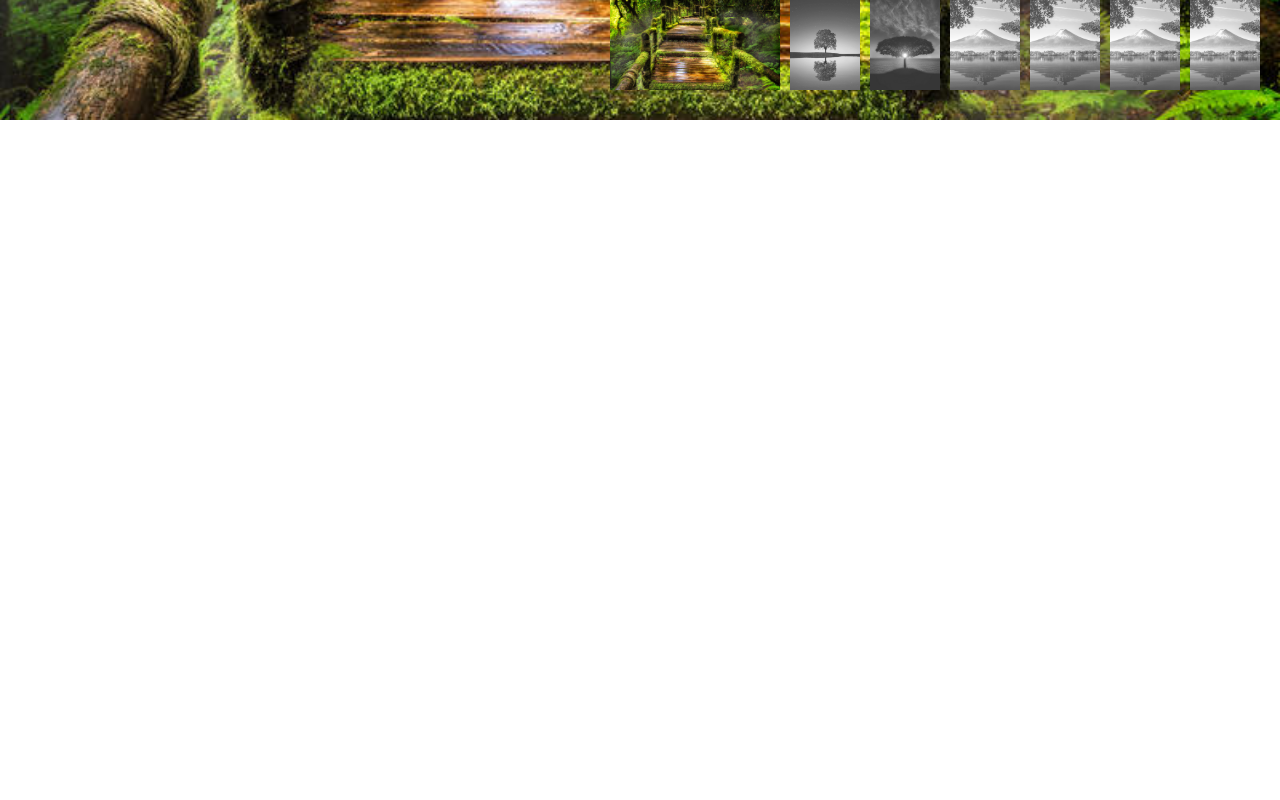
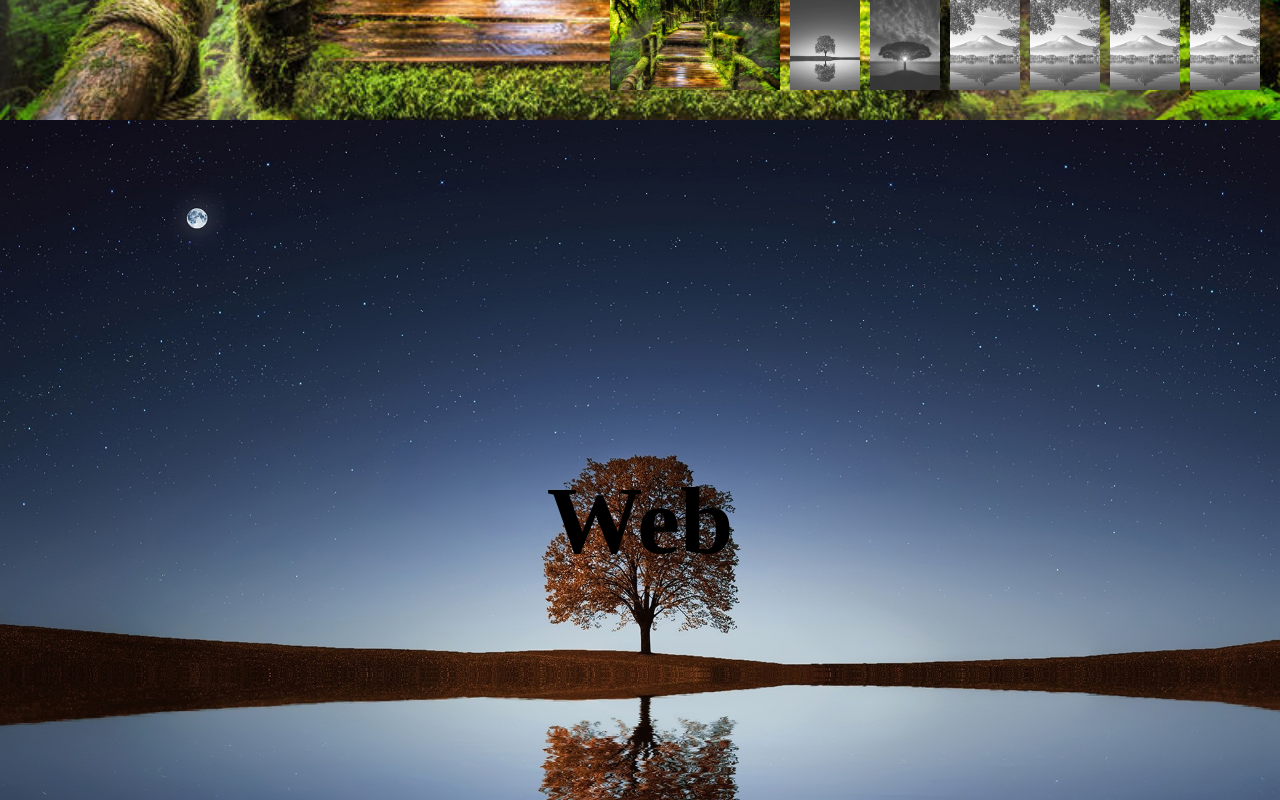
Before and after one commit to K4mino/project, a Next.js app: page / in a window 1280 px wide. Shown: the part 680-1480 px from the top of the page. Built offline with nearby package versions, Linux system fonts and the light colour scheme.

Commit message:
video test

```diff
--- a/src/components/Block.js
+++ b/src/components/Block.js
@@ -9,7 +9,7 @@ const Wrapper = styled.div`
     align-items: center;
     font-size: 3rem;
     transition: opacity 3s linear;
-    opacity: 0;
+    opacity: 1;
     position:relative;
     z-index:1;
     background-size:cover;
--- a/src/components/LoaderDown.js
+++ b/src/components/LoaderDown.js
@@ -11,11 +11,18 @@ const Wrapper = styled.div`
     align-items:center;
     background-color:#333;
     color:#fff;
+
+    & .video{
+        width:100vw;
+        height:100vh;
+    }
 `;
 
 const LoaderDown = () => (
     <Wrapper>
-        <h1>Down</h1>
+        <video autoPlay={true} muted className='video'>
+            <source src='/videos/loader.mp4' type='video/mp4'/>
+        </video>
     </Wrapper>
 );
 
--- a/src/components/LoaderUp.js
+++ b/src/components/LoaderUp.js
@@ -16,7 +16,9 @@ const Wrapper = styled.div`
 export default function LoaderUp() {
   return (
         <Wrapper>
-            <h1>Up</h1>
+            <video autoPlay={true} muted>
+              <source src='/videos/loader2.mp4' type='video/mp4'/>
+            </video>
         </Wrapper>
   );
 }
--- a/src/components/MainDesktop.js
+++ b/src/components/MainDesktop.js
@@ -47,7 +47,7 @@ const MainDesktop = ({
     isScrollingTimer = setTimeout(() => {
       setActiveElement(nextIndex);
       lenis.scrollTo(refs[nextIndex].ref.current, {
-        duration: 1.5,
+        duration: 2.5,
         onComplete: () => {
           setIsLoading(false);
         },
@@ -66,7 +66,6 @@ const MainDesktop = ({
     setIsOpenNav(false);
     runLenis();
     const targetIndex = +e.target.attributes.id.value;
-    setIsLoading(true);
     setActiveElement(targetIndex);
     setPercentage((prev) => {
       if (targetIndex > activeElement) {
@@ -78,16 +77,14 @@ const MainDesktop = ({
       return prev;
     });
     lenis.scrollTo(refs[targetIndex].ref.current, {
-      duration: 1.5,
-      onComplete: () => {
-        setIsLoading(false);
-      },
+      duration: 0,
       lock: true,
     });
   };
   // 7 секция desktop,web, mobile, about us,portfolio, pricing, contact,
   // menu camilemormal
   // mobile menu
+  // general loader
   return (
     <Wrapper onWheel={handleWheel}>
         {isLoading && <Loader
--- a/src/components/MainMobile.js
+++ b/src/components/MainMobile.js
@@ -2,7 +2,6 @@ import React, { useEffect, useState } from 'react';
 import styled from 'styled-components';
 import Block from './Block';
 import Loader from './Loader';
-import MenuMobile from './MenuMobile';
 
 const Wrapper = styled.div`
     display: flex;
@@ -36,8 +35,6 @@ const MainMobile = ({
   const [direction, setDirection] = useState('down');
   const [isLoading, setIsLoading] = useState(false);
   const [isOpenNav, setIsOpenNav] = useState(false);
-  const [percentage, setPercentage] = useState(30);
-  const [objFitPercentage, setObjFitPercentage] = useState(0);
   const handleTouchStart = (event) => {
     event.stopPropagation();
     setStartY(event.changedTouches[0].clientY);
@@ -58,16 +55,6 @@ const MainMobile = ({
     if (nextIndex < 0 || nextIndex >= refs.length) return;
 
     setIsLoading(true);
-
-    if (currentDirection === 'down') {
-      setPercentage((prev) => prev - 15);
-      setObjFitPercentage((prev) => prev + 5);
-    }
-
-    if (currentDirection === 'up') {
-      setPercentage((prev) => prev + 15);
-      setObjFitPercentage((prev) => prev - 5);
-    }
 
     isScrollingTimer = setTimeout(() => {
       setActiveElement(nextIndex);
@@ -90,7 +77,7 @@ const MainMobile = ({
       <Wrapper
         onTouchStart={handleTouchStart}
         onTouchEnd={handleTouchEnd}
-        onTouchMove={(e) => { e.stopPropagation(); e.preventDefault(); }}>
+        onTouchMove={(e) => e.stopPropagation()}>
         {isLoading && <Loader
         direction={direction}
         activeElement={activeElement}/>}
@@ -110,14 +97,6 @@ const MainMobile = ({
                 ref={item.ref}/>
             ))
         }
-        {
-          isOpenNav && <MenuMobile
-          refs={refs}
-          percentage={percentage}
-          objFitPercentage={objFitPercentage}
-          isOpenNav={isOpenNav}
-          activeElement={activeElement}/>
-        }
     </Wrapper>);
 };
 
--- a/src/components/Menu.js
+++ b/src/components/Menu.js
@@ -26,14 +26,15 @@ const ProgressBar = styled.div`
   &.active {
     position: absolute;
     ${({ $percentage }) => $percentage && `left:${$percentage}%;`}
-    top: 50%;
+    top: 50% !important;
     transform: translate(0%, -50%);
     transform-origin: bottom right;
   }
 `;
 
 const Bar = styled.img`
-  height: 100px;
+  height: 90px;
+  transition:activeMenuWidth .5s linear;
 
   ${({ $isActive }) => ($isActive ? 'width: 170px;' : 'width: 70px;')}
   ${({ $isActive }) => ($isActive
@@ -47,8 +48,13 @@ const Bar = styled.img`
   }
   object-fit: cover;
   object-position: 100% center;
+
+  @keyframes activeMenuWidth{
+    from {width:70px;}
+    to {width:170px;}
+  }
 `;
-
+// width
 const Menu = ({
   activeElement, refs, isOpenNav, onClick, percentage, objFitPercentage, onSelect,
 }) => {
--- a/src/components/MenuMobile.js
+++ b/src/components/MenuMobile.js
@@ -2,54 +2,57 @@ import React from 'react';
 import styled from 'styled-components';
 
 const Wrapper = styled.div`
-    width:100vw;
-    height:100vh;
+  width: 100vw;
+  height: 100vh;
   background: rgba(0, 0, 0, 0.5);
-    overflow:hidden;
+  overflow: hidden;
   position: fixed;
-    z-index:999;
+  z-index: 999;
 `;
 
 const CardsWrapper = styled.div`
-    display:flex;
-    flex-direction:column;
-    gap:35px;
-    position:absolute;
+  display: flex;
+  flex-direction: column;
+  gap: 35px;
+  position: absolute;
   left: 50%;
   transform: translate(-50%, 0);
-    transition: all .5s ease;
+  transition: all 0.5s ease;
   ${({ $percentage }) => $percentage && `top:${$percentage}%;`}
 `;
 
 const Card = styled.img`
-    width:50vw;
-    height:120px;
+  width: 50vw;
+  height: 120px;
   object-fit: cover;
   object-position: 50% center;
-    transition: transform .5s ease;
+  transition: transform 0.5s ease;
 
-    ${({ $isActive }) => ($isActive && 'transform:scale(1.5);')}
+  ${({ $isActive }) => $isActive && 'transform:scale(1.5);'}
   ${({ $isActive }) => ($isActive
     ? 'filter:;'
     : 'filter: invert(15%) sepia(99%) saturate(0%) hue-rotate(210deg) brightness(104%) contrast(97%);')}
 `;
 
 const MenuMobile = ({
-  refs, percentage, isOpenNav, activeElement, objFitPercentage,
+  refs,
+  percentage,
+  isOpenNav,
+  activeElement,
+  objFitPercentage,
 }) => (
   <Wrapper>
     <CardsWrapper $percentage={percentage}>
-            {
-                refs.map((item, i) => (
+      {refs.map((item, i) => (
         <Card
           key={item.title}
           id={i}
           src={item.src}
           className={`image ${isOpenNav ? 'active' : ''}`}
           $isActive={i === activeElement}
-                    $objFitPercentage={objFitPercentage}/>
-                ))
-            }
+          $objFitPercentage={objFitPercentage}
+        />
+      ))}
     </CardsWrapper>
   </Wrapper>
 );
```
Also changed, not shown: 2 other files (tests, documents, lock files or other folders). Lines whose indentation alone changed are shown as unchanged.
